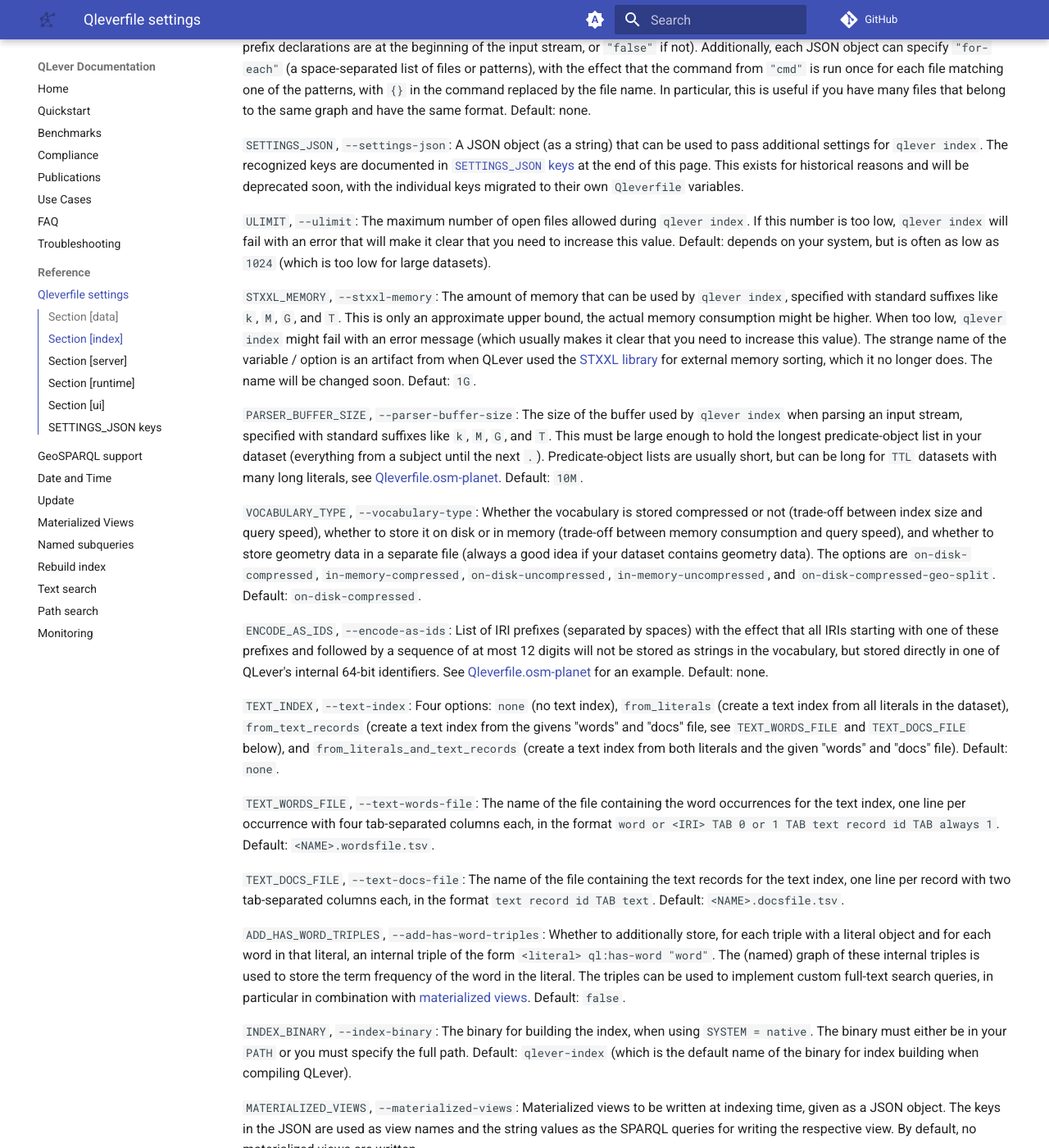
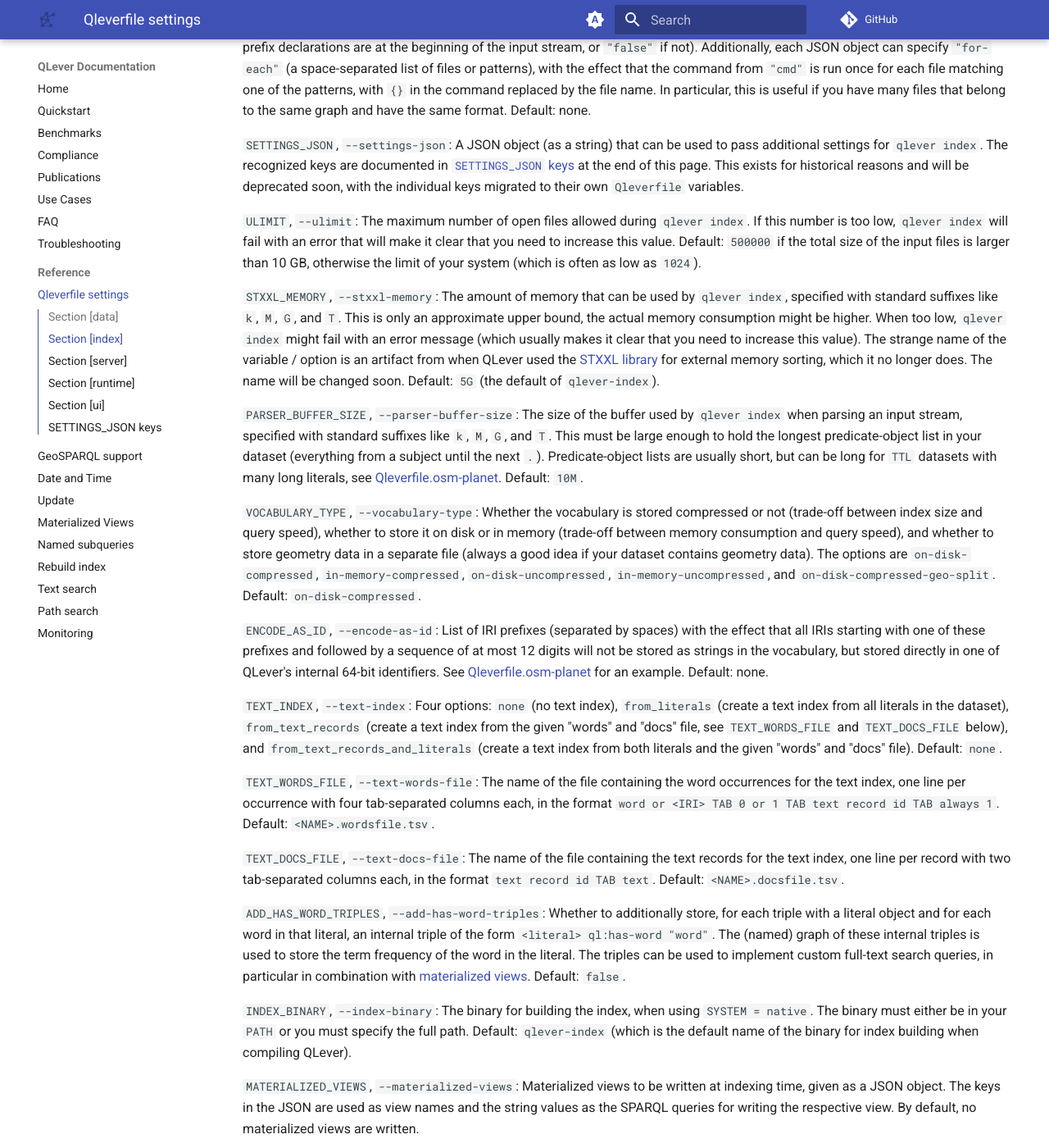
Before and after one commit to qlever-dev/qlever-docs, an MkDocs documentation site: the page built from docs/qleverfile.md, in a window 1280 px wide and 1400 px high, scrolled down 1388 px. Shown: the whole window at 82% size. Built offline with MkDocs 1.6.1 and Material for MkDocs 9.7.7, drawn with Linux system fonts in a browser that asks for light colours; plug-ins that fetch from the network failed and are left out; comment, search, counter and statistics services are not loaded; the version menu is left out; some of the changed text lies outside the part shown.

Commit message:
Fix wrong option names, values, and defaults in Qleverfile reference (#38)

```diff
--- a/docs/qleverfile.md
+++ b/docs/qleverfile.md
@@ -95,9 +95,9 @@ individual keys migrated to their own `Qleverfile` variables.
 
 `ULIMIT`, `--ulimit`: The maximum number of open files allowed during `qlever
 index`. If this number is too low, `qlever index` will fail with an error that
-will make it clear that you need to increase this value. Default: depends on
-your system, but is often as low as `1024` (which is too low for large
-datasets).
+will make it clear that you need to increase this value. Default: `500000`
+if the total size of the input files is larger than 10 GB, otherwise the limit
+of your system (which is often as low as `1024`).
 
 `STXXL_MEMORY`, `--stxxl-memory`: The amount of memory that can be used by
 `qlever index`, specified with standard suffixes like `k`, `M`, `G`, and `T`.
@@ -106,7 +106,8 @@ higher. When too low, `qlever index` might fail with an error message (which usu
 makes it clear that you need to increase this value). The strange name of the
 variable / option is an artifact from when QLever used the [STXXL
 library](http://stxxl.org/) for external memory sorting, which it
-no longer does. The name will be changed soon. Defaut: `1G`.
+no longer does. The name will be changed soon. Default: `5G` (the default of
+`qlever-index`).
 
 `PARSER_BUFFER_SIZE`, `--parser-buffer-size`: The size of the buffer used by
 `qlever index` when parsing an input stream, specified with standard suffixes
@@ -124,7 +125,7 @@ idea if your dataset contains geometry data). The options are
 `in-memory-uncompressed`, and `on-disk-compressed-geo-split`. Default:
 `on-disk-compressed`.
 
-`ENCODE_AS_IDS`, `--encode-as-ids`: List of IRI prefixes (separated by spaces)
+`ENCODE_AS_ID`, `--encode-as-id`: List of IRI prefixes (separated by spaces)
 with the effect that all IRIs starting with one of these prefixes and followed
 by a sequence of at most 12 digits will not be stored as strings in the
 vocabulary, but stored directly in one of QLever's internal 64-bit identifiers.
@@ -133,9 +134,9 @@ See
 
 `TEXT_INDEX`, `--text-index`: Four options: `none` (no text index),
 `from_literals` (create a text index from all literals in the dataset),
-`from_text_records` (create a text index from the givens "words" and "docs"
+`from_text_records` (create a text index from the given "words" and "docs"
 file, see `TEXT_WORDS_FILE` and `TEXT_DOCS_FILE` below), and
-`from_literals_and_text_records` (create a text index from both literals and
+`from_text_records_and_literals` (create a text index from both literals and
 the given "words" and "docs" file). Default: `none`.
 
 `TEXT_WORDS_FILE`, `--text-words-file`: The name of the file containing the
@@ -224,13 +225,15 @@ QLever binaries `qlever-server` and `qlever-index` are in your `PATH`),
 instead of `Docker`). Default: `docker`.
 
 `IMAGE`, `--image`: The name of the image when using `SYSTEM = docker` or
-`SYSTEM = podman`. Default: `docker.io/adfreiburg/qlever:latest`.
+`SYSTEM = podman`. Default: `docker.io/adfreiburg/qlever`.
 
 `INDEX_CONTAINER`, `--index-container`: The name of the container used by
-`qlever index`, when using `SYSTEM = docker` or `SYSTEM = podman`.
+`qlever index`, when using `SYSTEM = docker` or `SYSTEM = podman`. Default:
+`qlever.index.<NAME>`.
 
 `SERVER_CONTAINER`, `--server-container`: The name of the container used by
-`qlever start`, when using `SYSTEM = docker` or `SYSTEM = podman`.
+`qlever start`, when using `SYSTEM = docker` or `SYSTEM = podman`. Default:
+`qlever.server.<NAME>`.
 
 ## Section `[ui]`
 
```
